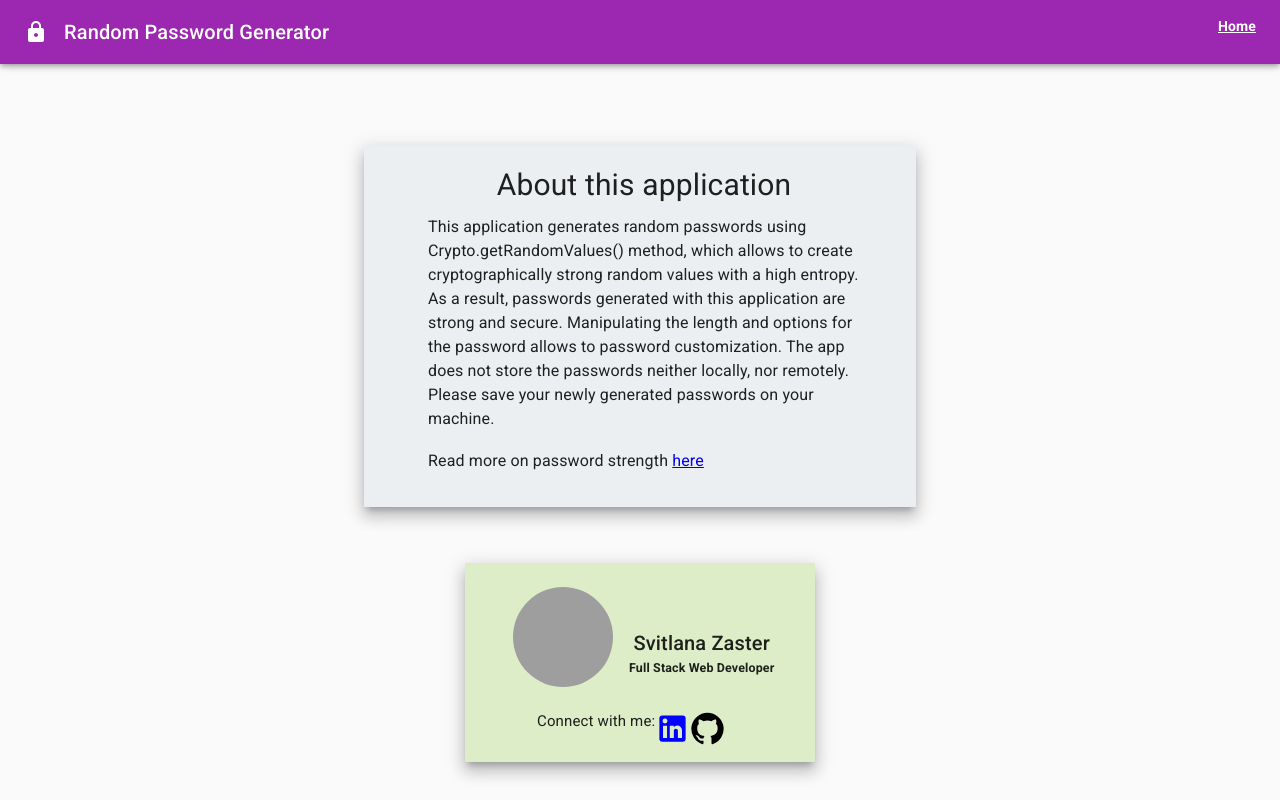
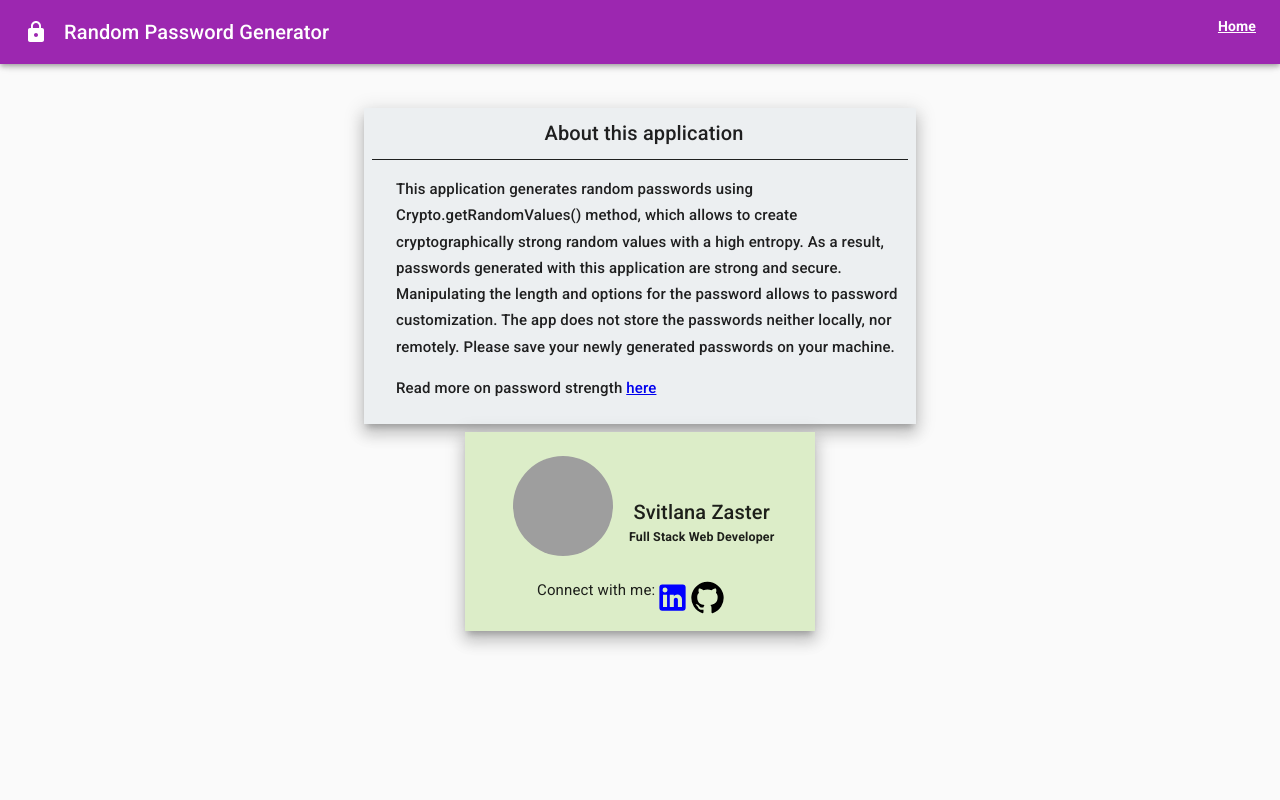
Before and after one commit to szaster/Password-Generator, a React (Create React App) app: page /about in a window 1280 px wide. Built offline with nearby package versions, Linux system fonts and the light colour scheme; grey boxes are pictures that could not be loaded.

Commit message:
styling  finished

```diff
--- a/src/App.js
+++ b/src/App.js
@@ -107,7 +107,7 @@ function Home() {
 
   return (
     <div className="App">
-      <Container maxWidth="sm" m={10}>
+      <Container style={{ paddingTop: 110 }} maxWidth="sm" m={10}>
         <Paper
           elevation={10}
           outlined
--- a/src/components/AboutPage.js
+++ b/src/components/AboutPage.js
@@ -15,7 +15,10 @@ import GitHubIcon from "@mui/icons-material/GitHub";
 import LinkedInIcon from "@mui/icons-material/LinkedIn";
 
 const useStyles = makeStyles((theme) => ({
-  root: { display: "flex", padding: "0px 70px" },
+  root: { display: "flex", padding: "0px 10px" },
+  media: {
+    height: 140,
+  },
   card: {
     maxWidth: 350,
     margin: "auto",
@@ -42,7 +45,7 @@ function About() {
   console.log(location);
   return (
     <div className={classes.root}>
-      <Container style={{ paddingTop: 90 }} maxWidth="sm" m={10}>
+      <Container style={{ paddingTop: 100 }} maxWidth="sm" m={1}>
         <Paper
           elevation={10}
           outlined
@@ -52,24 +55,30 @@ function About() {
         >
           <Typography component="div" variant="subtitle1" gutterBottom>
             <Box
-              paddingBottom={2}
+              paddingBottom={1}
               paddingTop={1}
+              borderBottom={1}
               paddingLeft={1}
+              textAlign="center"
+              fontSize={20}
+              fontWeight="fontWeightMedium"
+              m={1}
+            >
+              {/* <Typography variant="h5" component="h6"> */}
+              About this application
+              {/* </Typography> */}
+            </Box>
+            <Box
+              paddingLeft={3}
+              paddingTop={1}
+              paddingBottom={1}
+              textAlign="center"
+              fontWeight="fontWeightMedium"
+              fontSize={15}
               textAlign="left"
-              fontSize={16}
-              m={7}
+              m={1}
             >
-              <Typography>
-                <Box
-                  textAlign="center"
-                  fontWeight="fontWeightLarge"
-                  fontSize={30}
-                  m={1}
-                  paddingTop={0}
-                  paddingBottom={0}
-                >
-                  About this application
-                </Box>
+              <Typography variant="body" component="p">
                 This application generates random passwords using
                 Crypto.getRandomValues() method, which allows to create
                 cryptographically strong random values with a high entropy. As a
@@ -78,7 +87,6 @@ function About() {
                 allows to password customization. The app does not store the
                 passwords neither locally, nor remotely. Please save your newly
                 generated passwords on your machine.{" "}
-              </Typography>
                 <p>
                   Read more on password strength{" "}
                   <a
@@ -88,6 +96,7 @@ function About() {
                     here
                   </a>
                 </p>
+              </Typography>
             </Box>
           </Typography>
         </Paper>
@@ -112,6 +121,7 @@ function About() {
             m={1}
           >
             <Avatar
+              className={classes.media}
               style={{ height: 100, width: 100 }}
               display="flex"
               alt="Svitlana Zaster"
--- a/src/components/Options.js
+++ b/src/components/Options.js
@@ -41,7 +41,7 @@ function Options(props) {
   return (
     <div className={classes.root}>
       <Grid container spacing={3}>
-        <Grid style={{ paddingTop: 90 }} item xs={12}>
+        <Grid style={{ paddingTop: 30 }} item xs={12}>
           <Typography component="div" variant="subtitle1" gutterBottom>
             <Box
               borderBottom={1}
```
Lines whose indentation alone changed are shown as unchanged.
